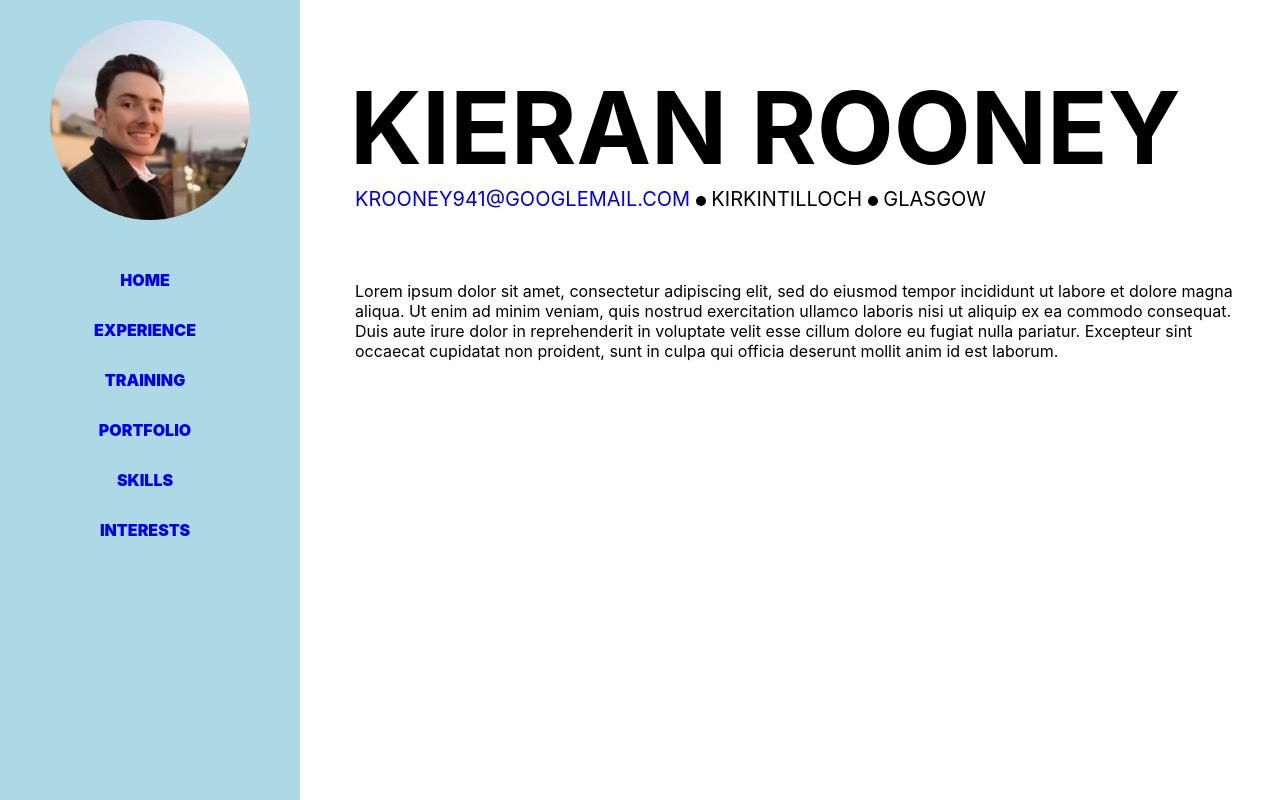
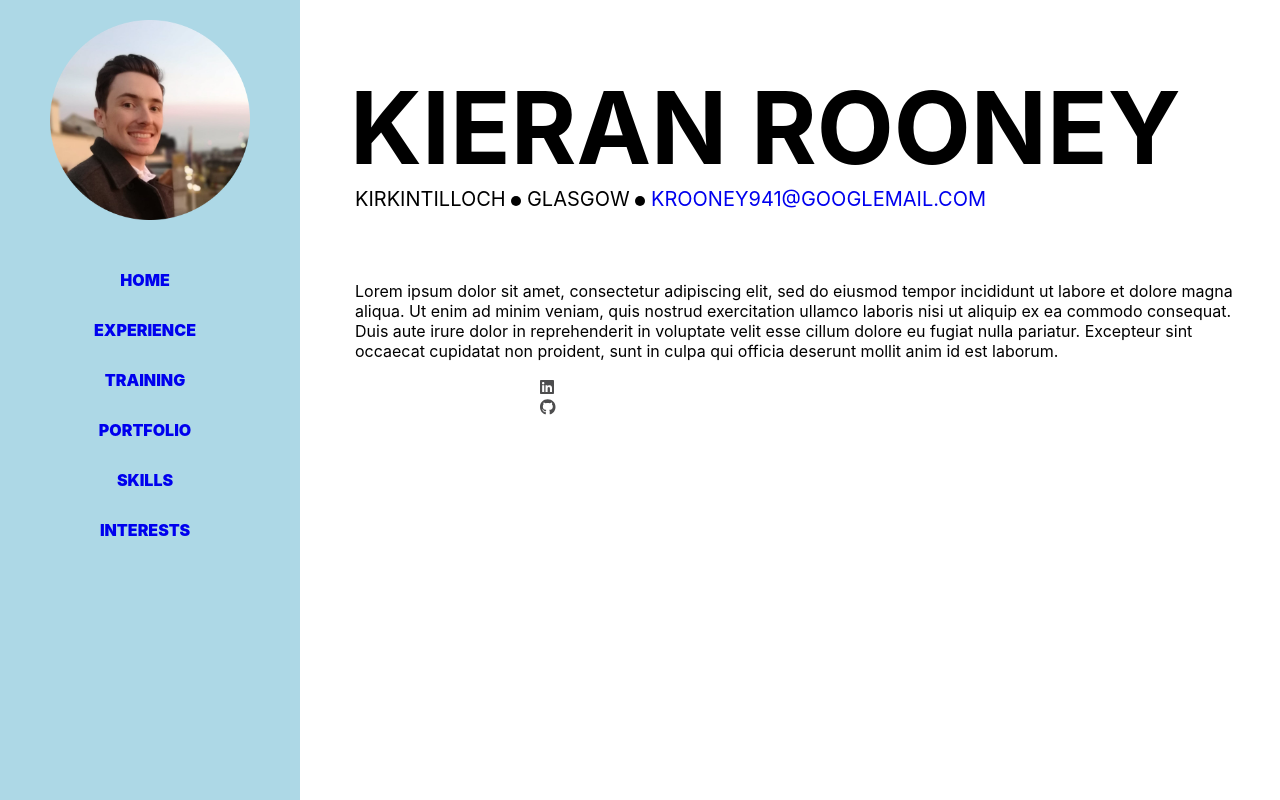
Before and after one commit to KRooney941/portfolio_website, a React (Create React App) app: page / in a window 1280 px wide. Built offline with nearby package versions, Linux system fonts and the light colour scheme.

Commit message:
up to date

```diff
--- a/package.json
+++ b/package.json
@@ -4,6 +4,10 @@
   "version": "0.1.0",
   "private": true,
   "dependencies": {
+    "@fortawesome/fontawesome-svg-core": "^6.1.1",
+    "@fortawesome/free-brands-svg-icons": "^6.1.1",
+    "@fortawesome/free-solid-svg-icons": "^6.1.1",
+    "@fortawesome/react-fontawesome": "^0.1.18",
     "@testing-library/jest-dom": "^5.16.4",
     "@testing-library/react": "^13.3.0",
     "@testing-library/user-event": "^13.5.0",
--- a/src/App.js
+++ b/src/App.js
@@ -1,7 +1,6 @@
 import React, { useState } from "react";
 import { BrowserRouter as Router, Routes, Route } from "react-router-dom";
 import NavBar from "./components/NavBar/navBar";
-import About from "./components/About/about";
 import Home from "./components/Home/home";
 import ErrorPage from "./components/ErrorPage/errorPage";
 import Experience from "./components/Experience/experience";
--- a/src/components/About/about.js
+++ /dev/null
@@ -1,10 +0,0 @@
-import React from "react";
-
-const About = () => (
-  <div>
-    <h4>About</h4>
-    <p>Some information about us.</p>
-  </div>
-);
-
-export default About;
--- a/src/components/Home/home.css
+++ b/src/components/Home/home.css
@@ -22,6 +22,10 @@ a:hover {
     padding-right: 20px;
 }
 
+.fahome {
+    padding-left: 400px;
+}
+
 .dot {
     height: 10px;
     width: 10px;
@@ -33,3 +37,15 @@ a:hover {
   h1{
     font-size:100px;
 }
+
+.buttons > button {
+    padding-left: 3000px;
+}
+
+.list > li {
+    padding-left: 500px;
+}
+
+svg {
+    height:50px
+}
--- a/src/components/Home/home.js
+++ b/src/components/Home/home.js
@@ -1,5 +1,14 @@
 import React from "react";
 import './home.css'
+import { FontAwesomeIcon } from '@fortawesome/react-fontawesome'
+import {
+  faLinkedin,
+  faGithub,
+  faYoutube,
+  faSkype,
+} from '@fortawesome/free-brands-svg-icons'
+import { faHome, faUser, faEnvelope, faSuitcase } from '@fortawesome/free-solid-svg-icons'
+import { Link, NavLink } from 'react-router-dom'
 
 const Home = () => (
 <>
@@ -7,11 +16,31 @@ const Home = () => (
     <h1>KIERAN ROONEY</h1>
   </div>
   <div className="sub-heading">
-    <p><a href="mailto:krooney941@googlemail.com"> KROONEY941@GOOGLEMAIL.COM </a><span class="dot"></span> KIRKINTILLOCH <span class="dot"></span> GLASGOW </p>
+    <p>KIRKINTILLOCH <span class="dot"></span> GLASGOW  <span class="dot"></span> <a href="mailto:krooney941@googlemail.com"> KROONEY941@GOOGLEMAIL.COM </a> </p>
   </div>
   <div className="paragraph">
       <p>Lorem ipsum dolor sit amet, consectetur adipiscing elit, sed do eiusmod tempor incididunt ut labore et dolore magna aliqua. Ut enim ad minim veniam, quis nostrud exercitation ullamco laboris nisi ut aliquip ex ea commodo consequat. Duis aute irure dolor in reprehenderit in voluptate velit esse cillum dolore eu fugiat nulla pariatur. Excepteur sint occaecat cupidatat non proident, sunt in culpa qui officia deserunt mollit anim id est laborum.</p>
   </div>
+  <ul className="list">
+        <li>
+          <a
+            href="https://www.linkedin.com/in/kieran-rooney-7b5147164/"
+            target="_blank"
+            rel="noreferrer"
+          >
+            <FontAwesomeIcon icon={faLinkedin} color="#4d4d4e" />
+          </a>
+        </li>
+        <li>
+          <a
+            href="https://github.com/KRooney941"
+            target="_blank"
+            rel="noreferrer"
+          >
+            <FontAwesomeIcon icon={faGithub} color="#4d4d4e" />
+          </a>
+        </li>
+      </ul>
 </>
 );
 
```
Also changed, not shown: src/components/About/about.css (deleted), 1 other file (tests, documents, lock files or other folders).
